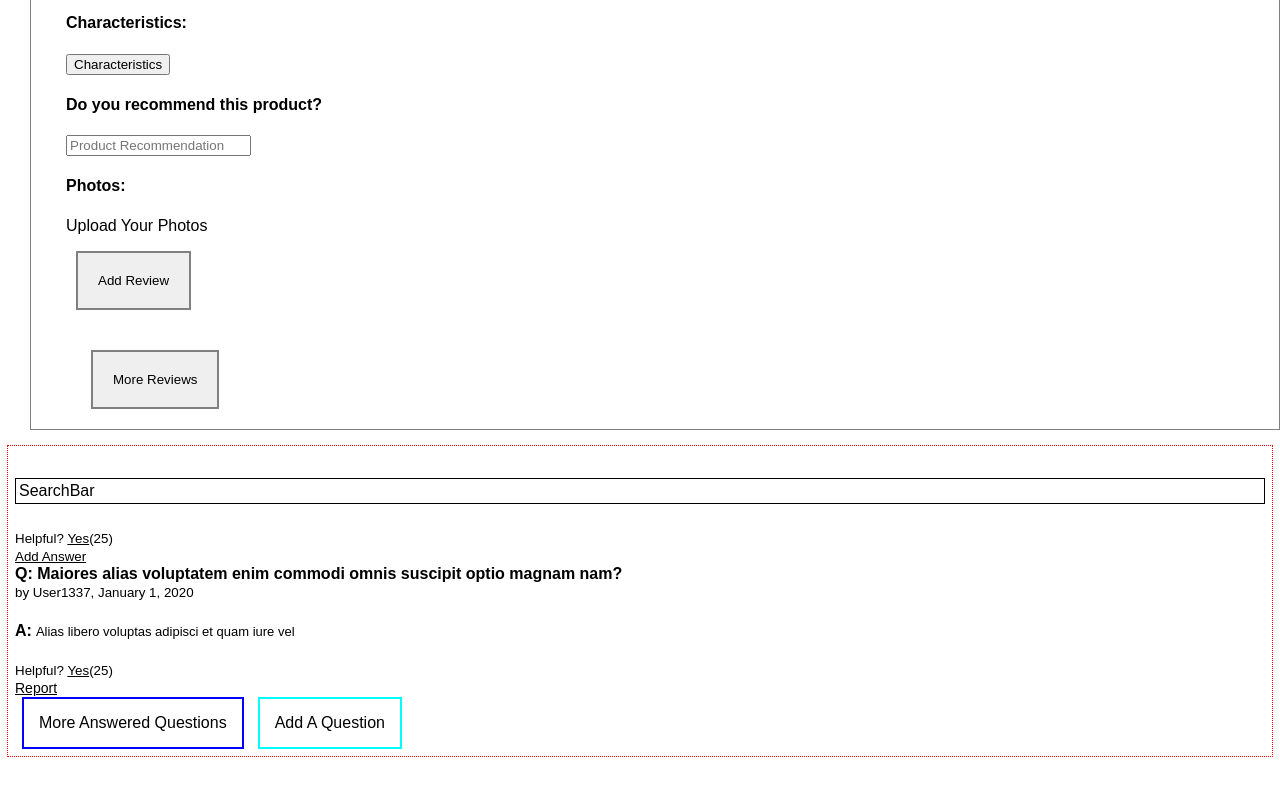
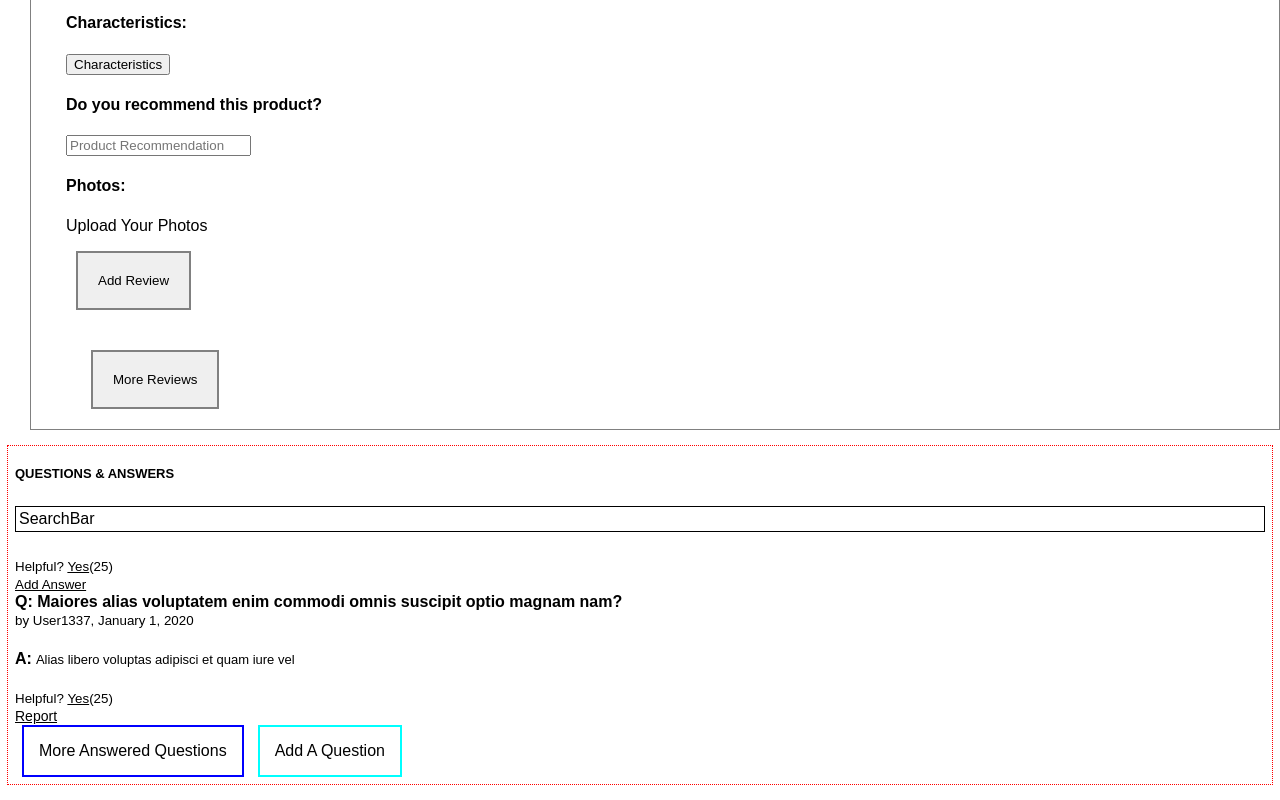
Before and after one commit to 7-Oscillating-Owls/hoo-dunit, a React app: page / in a window 1280 px wide. Shown: the part 3215-4015 px from the top of the page. Before the commit the page ends 3987 px from the top, so only its background shows below. Built offline with nearby package versions, Linux system fonts and the light colour scheme.

Commit message:
implemented QAtitle component

```diff
--- /dev/null
+++ b/client/src/components/QATitle/QATitle.css
@@ -0,0 +1,3 @@
+.qatitle {
+  font-size: 13px;
+}
--- /dev/null
+++ b/client/src/components/QATitle/index.jsx
@@ -0,0 +1,8 @@
+import React from 'react';
+import styles from './QATitle.css';
+
+const QATitle = () => (
+  <h3 className={styles.qatitle}>QUESTIONS & ANSWERS</h3>
+);
+
+export default QATitle;
--- a/client/src/components/QuestionsAndAnswers/index.jsx
+++ b/client/src/components/QuestionsAndAnswers/index.jsx
@@ -10,8 +10,11 @@ import AnswerHelpful from '../AnswerHelpful';
 import ByUser from '../ByUser';
 import Report from '../Report';
 
+import QATitle from '../QATitle';
 const QuestionsAndAnswers = () => (
+
   <div className={styles.qa}>
+    <div classNames={styles.qatitle}><QATitle /></div>
     <div className={styles.searchBar}>SearchBar</div>
     <div className={styles.helpful}><Helpful /></div>
     <div className={styles.addanswer}><AddAnswer /></div>
```
